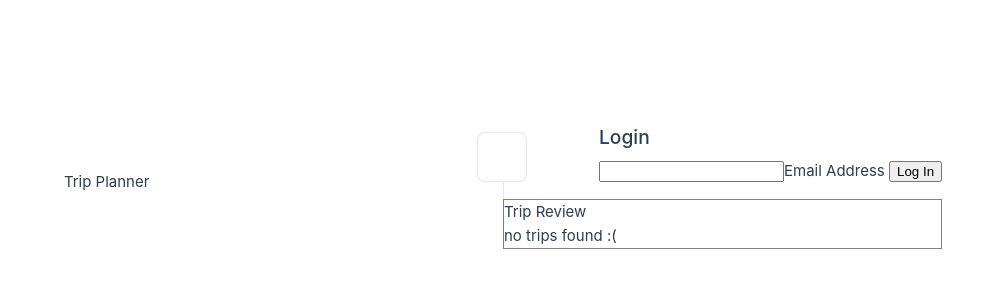
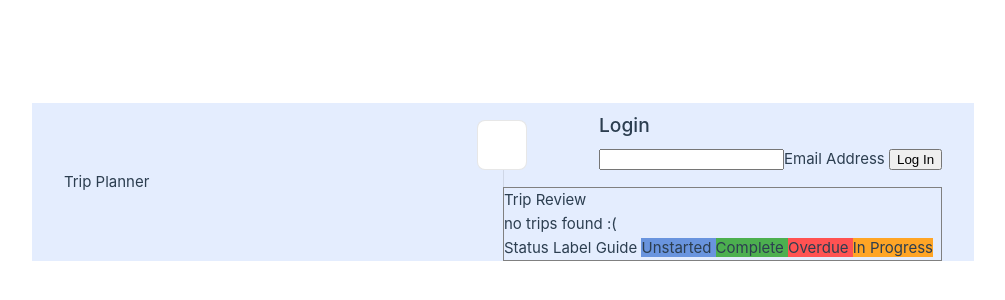
Before and after one commit to jakepark/rails-vue, a Vue app in the folder frontend/vue-rails/: page / in a window 1280 px wide. Shown: the part 218-518 px from the top of the page, without its empty margins (137-1142 px from the left). Built offline with nearby package versions, Linux system fonts and the light colour scheme.

Commit message:
add status colors

```diff
--- a/frontend/vue-rails/src/assets/main.css
+++ b/frontend/vue-rails/src/assets/main.css
@@ -6,6 +6,8 @@
   padding: 2rem;
 
   font-weight: normal;
+
+  background-color: #E4EDFE;
 }
 
 a,
--- a/frontend/vue-rails/src/assets/trips.css
+++ b/frontend/vue-rails/src/assets/trips.css
@@ -23,3 +23,20 @@ th {
 td {
   border: 1px solid red;
 }
+
+.status {
+  border-radius: 4px;
+}
+
+.status-unstarted {
+  background: #6994DE;
+}
+.status-complete {
+  background: #4CAF4F;
+}
+.status-overdue {
+  background: #FF5252;
+}
+.status-in-progress {
+  background: #FFA525;
+}
--- a/frontend/vue-rails/src/components/Trips.vue
+++ b/frontend/vue-rails/src/components/Trips.vue
@@ -50,5 +50,22 @@ onMounted(() => {
     <div v-if="!trips" class="text-center">
       no trips found :(
     </div>
+
+    <div class="status-labels">
+      Status Label Guide
+      <span class="status-unstarted">
+      Unstarted
+      </span>
+      <span class="status-complete">
+        Complete
+      </span>
+      <span class="status-overdue">
+        Overdue
+      </span>
+      <span class="status-in-progress">
+        In Progress
+      </span>
+    </div>
   </div>
+
 </template>
```
